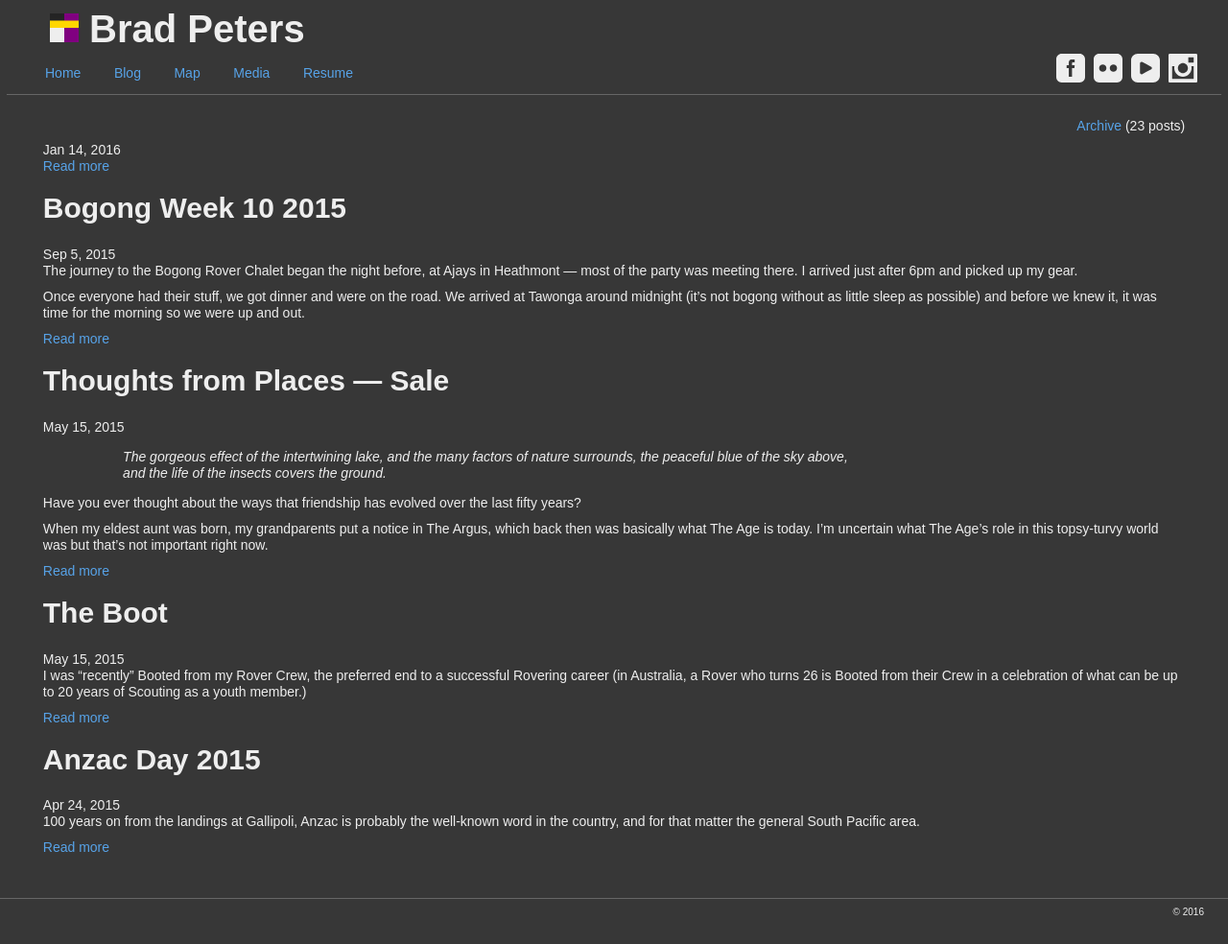
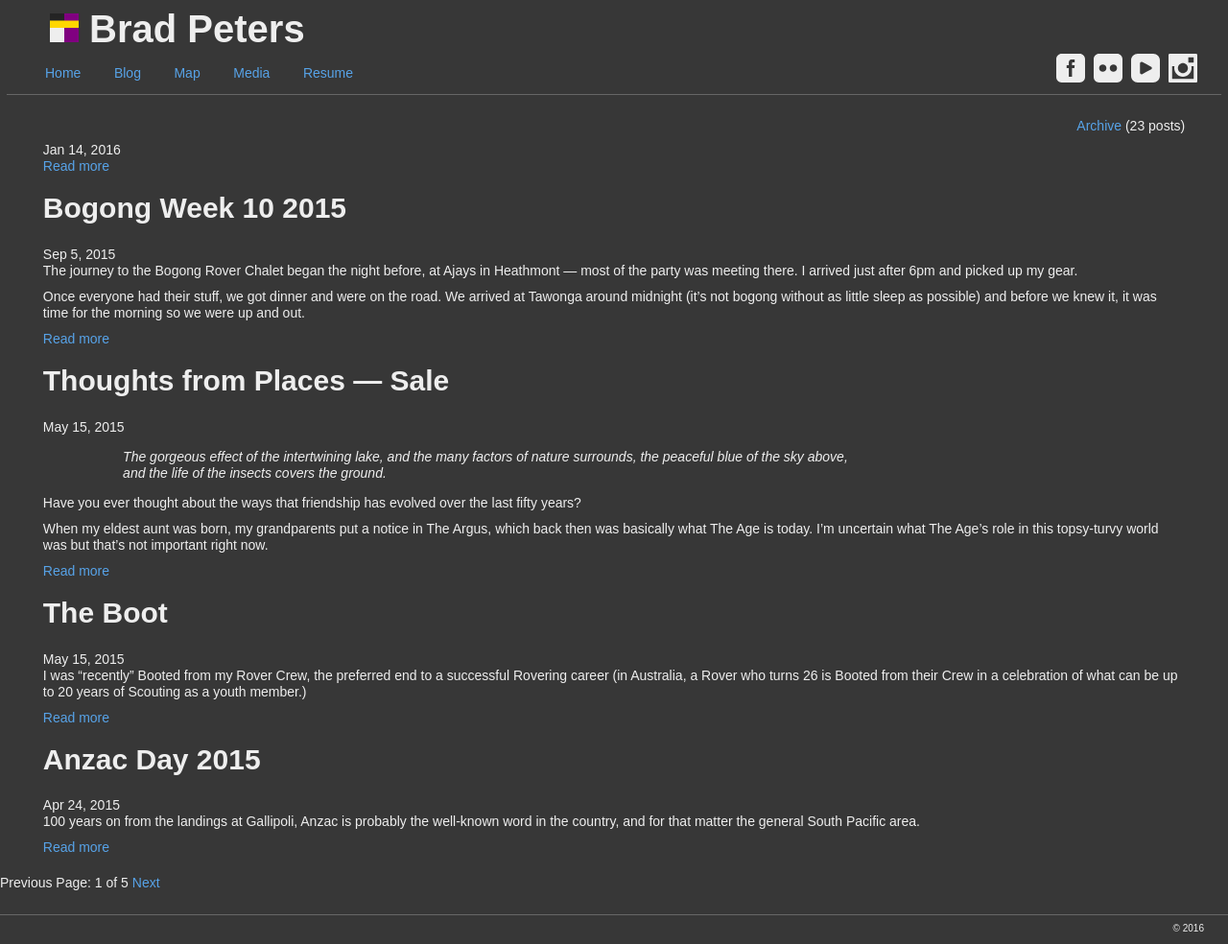
Before and after one commit to ubersejanus/ubersejanus.github.io, a Jekyll site: the page built from blog/index.html, in a window 1280 px wide. Shown: the whole page at 96% size. Built offline with Jekyll 4.4.1, drawn with Linux system fonts in a browser that asks for light colours; Markdown is read by kramdown in place of the engine named in the settings; the list of posts is cut into pages by our own code.

Commit message:
Pagination?

```diff
--- a/blog/index.html
+++ b/blog/index.html
@@ -2,13 +2,11 @@
 layout: default
 section: blog
 ---
-
 <div class="page-content">
   <div class="top-right-links">
-              <span><a href="archive.html">Archive</a> ({{ site.posts | size }} posts)</span>
+              <span><a href="/blog/archive.html">Archive</a> ({{ site.posts | size }} posts)</span>
             </div>{% for post in site.categories.blog limit: 5 %}
     <article class="post">
-
       <h2><a class="post-link" href="{{ site.baseurl }}{{ post.url }}">{{ post.title }}</a></h2>
       <span class="post-meta">{{ post.date | date: "%b %-d, %Y" }}</span>
       <div class="entry">
@@ -22,10 +20,19 @@ section: blog
         {% if excerpt_words != content_words %}
         <p><a class="blog-readmore" href="{{ post.url }}">Read more</a></p>
         {% endif %}
-
     </article>
   {% endfor %}
-
-
-
+  </div>
+  <div class="pagination">
+  {% if paginator.previous_page %}
+    <a href="{{ paginator.previous_page_path }}" class="previous">Previous</a>
+  {% else %}
+    <span class="previous">Previous</span>
+  {% endif %}
+  <span class="page_number ">Page: {{ paginator.page }} of {{ paginator.total_pages }}</span>
+  {% if paginator.next_page %}
+    <a href="{{ paginator.next_page_path }}" class="next">Next</a>
+  {% else %}
+    <span class="next ">Next</span>
+  {% endif %}
 </div>
--- a/style.css
+++ b/style.css
@@ -291,7 +291,7 @@ blockquote {
 
 .post-meta {
 	display:inline-block;
-	width:100px;
+	width:90px;
 	margin-bottom:0; }
 
 .top-right-links {
```
